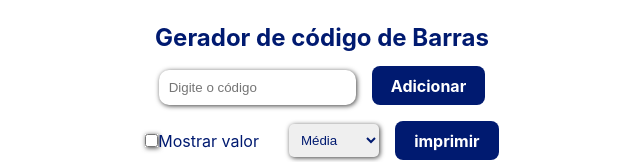
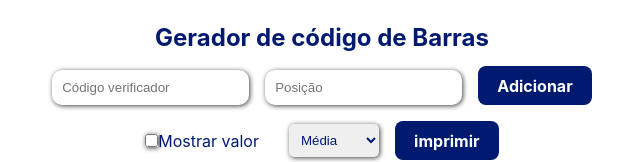
Before and after one commit to wenblack/barCodeGenerator, a React (Vite) app: page / in a window 1280 px wide. Shown: the part 293-455 px from the top of the page, without its empty margins (318-958 px from the left). Built offline with nearby package versions, Linux system fonts and the light colour scheme.

Commit message:
📝 Create second field to hide auth code 📝

```diff
--- a/src/App.tsx
+++ b/src/App.tsx
@@ -9,6 +9,7 @@ function App() {
       <main className="App">
         <Logo></Logo>
         <h2 style={{ marginTop: '40px' }}>Gerador de código de Barras</h2>
+
         <List></List>
       </main>
       <Footer></Footer>
--- a/src/components/List/index.tsx
+++ b/src/components/List/index.tsx
@@ -9,6 +9,9 @@ export function List() {
   const [newTask, setNewTask] = useState("");
   const [isHide, setIsHide] = useState(false);
   const [width, setWidth] = useState(2);
+  const [positionNumber, setpositionNumber] = useState(1);
+  const [positions, setpositions] = useState(null || [""]);
+  const [newPosition, setNewPosition] = useState("");
   const componentRef = useRef<HTMLDivElement>(null)
 
 
@@ -42,12 +45,18 @@ export function List() {
     } else {
       return (
 
-        <div ref={componentRef}>
+        <div ref={componentRef}
+          style={{
+            display: 'flex',
+            alignItems: 'center',
+            justifyContent: 'center',
+            marginTop: '3rem'
+          }}>
 
           <ul className="Lista" id="Lista" style={{
             width: '10cm'
           }}>
-            {tasks.map((tarefa) => (
+            {tasks.map((tarefa, i) => (
               <li
                 style={{
                   display: "flex",
@@ -72,9 +81,11 @@ export function List() {
                     alignItems: 'center',
                     justifyContent: 'center'
                   }}>
-                  <p style={{ fontSize: 20 }}>
-                    {tarefa}
-                  </p>
+
+                  <span style={{ fontSize: 20 }}>
+                    {positions[i]}
+                  </span>
+
                 </div>
               </li>
             ))}
@@ -84,7 +95,7 @@ export function List() {
     }
   };
 
-  useEffect(() => { }, [newTask, taskNumber, tasks, isHide, width]);
+  useEffect(() => { }, [newTask, taskNumber, tasks, isHide, width, newPosition, positionNumber, positions]);
   function selectChange(e: any) {
     setWidth(e.target.value);
   }
@@ -96,6 +107,7 @@ export function List() {
     add();
   }
   function add() {
+    addPostion()
     if (newTask === "" || null || undefined) {
       alert("Digite algo para pesquisar");
     } else if (taskNumber === 1) {
@@ -111,14 +123,44 @@ export function List() {
   function hide(e: any) {
     setIsHide(e.target.checked);
   }
+  function handlePositionChange(e: any) {
+    setNewPosition(e.target.value);
+  }
+  function addPostion() {
+    if (newPosition === "" || null || undefined) {
+      alert("Digite algo para pesquisar");
+    } else if (positionNumber === 1) {
+      setpositionNumber(positionNumber + 1);
+      let positionFormatted = newPosition.split(",");
+      setpositions(positionFormatted);
+    } else {
+      setpositionNumber(positionNumber + 1);
+      let positionFormatted = newPosition.split(",");
+      setpositions(positions.concat(positionFormatted));
+    }
+  }
   return (
     <div id="tickets">
       <form id="text-ticket" onSubmit={submitted} className="no-print">
         <input
           type="text"
           form="text-ticket"
-          placeholder="Digite o código"
+          placeholder="Código verificador"
           onChange={handleChange}
+          style={{
+            margin: "0 auto",
+            padding: "10px",
+            outline: "none",
+            border: "none",
+            borderRadius: "10px",
+            marginRight: "1rem"
+          }}
+        />
+        <input
+          type="text"
+          form="text-ticket"
+          placeholder="Posição"
+          onChange={handlePositionChange}
           style={{
             margin: "0 auto",
             padding: "10px",
```
Also changed, not shown: 1 other file (tests, documents, lock files or other folders).
